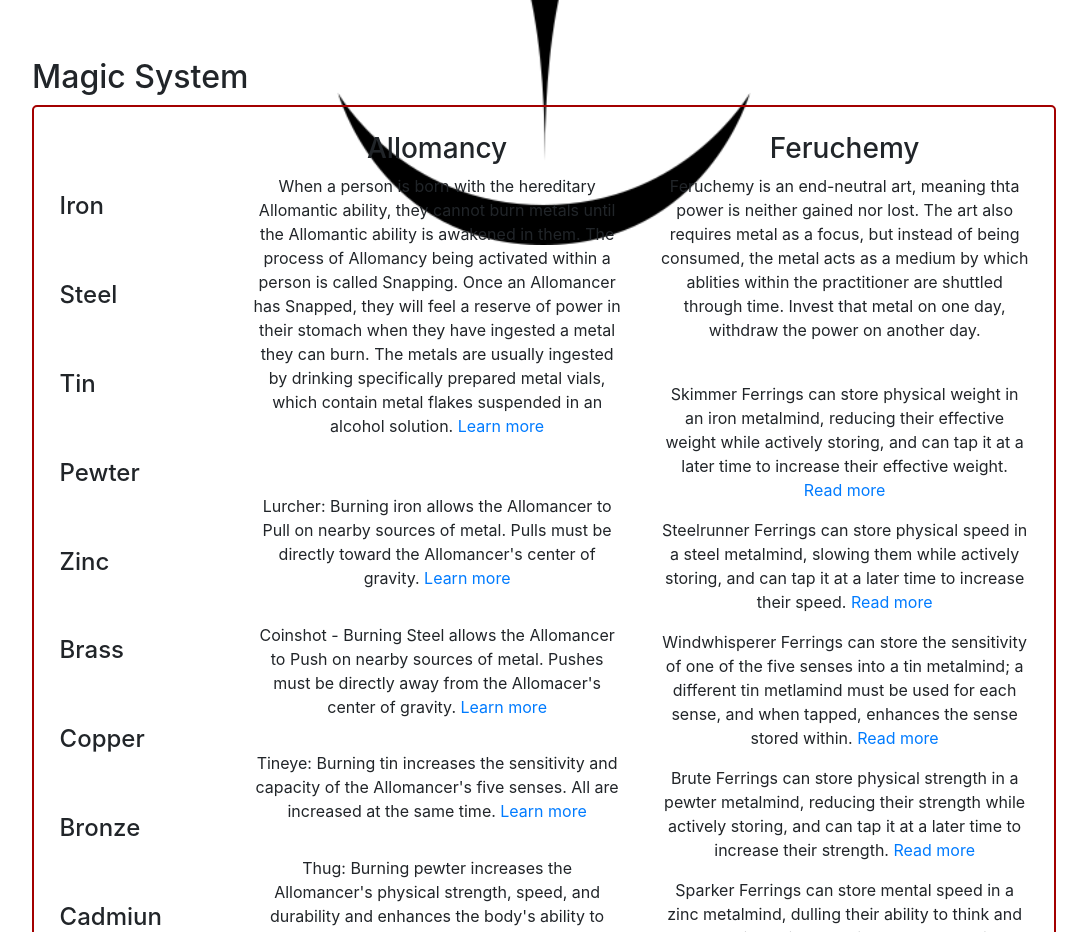
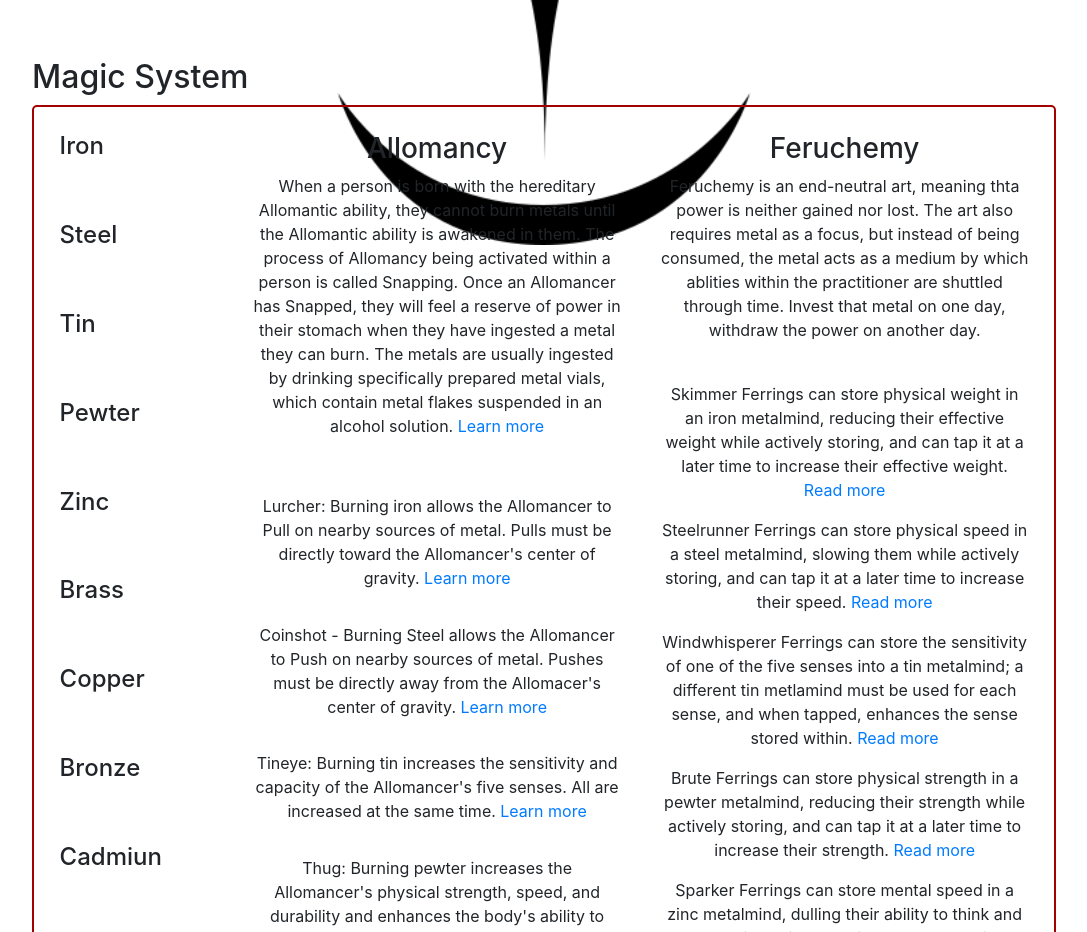
Before and after one commit to jllai/brando-sando, a plain HTML site: page mistborn.html in a window 1280 px wide. Shown: the part 3000-3932 px from the top of the page, without its empty margins (96-1183 px from the left). Drawn offline with nearby package versions, Linux system fonts and the light colour scheme; files whose address does not match are found by name.

Commit message:
Add files via upload

```diff
--- a/mistborn.html
+++ b/mistborn.html
@@ -87,7 +87,6 @@
 	<div class="magic metals">
 
 		<div>
-			<h4></h4>
 			<h4>Iron</h4>
 			<h4>Steel</h4>
 			<h4>Tin</h4>
```
